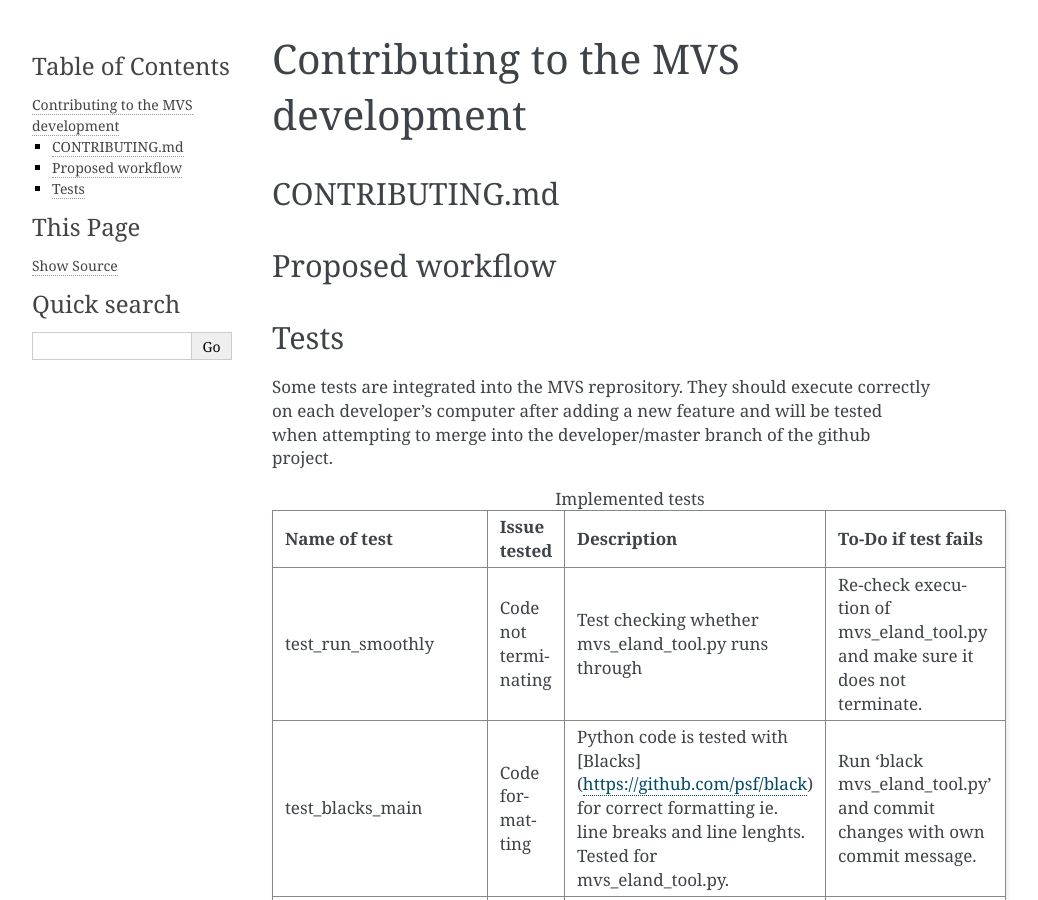
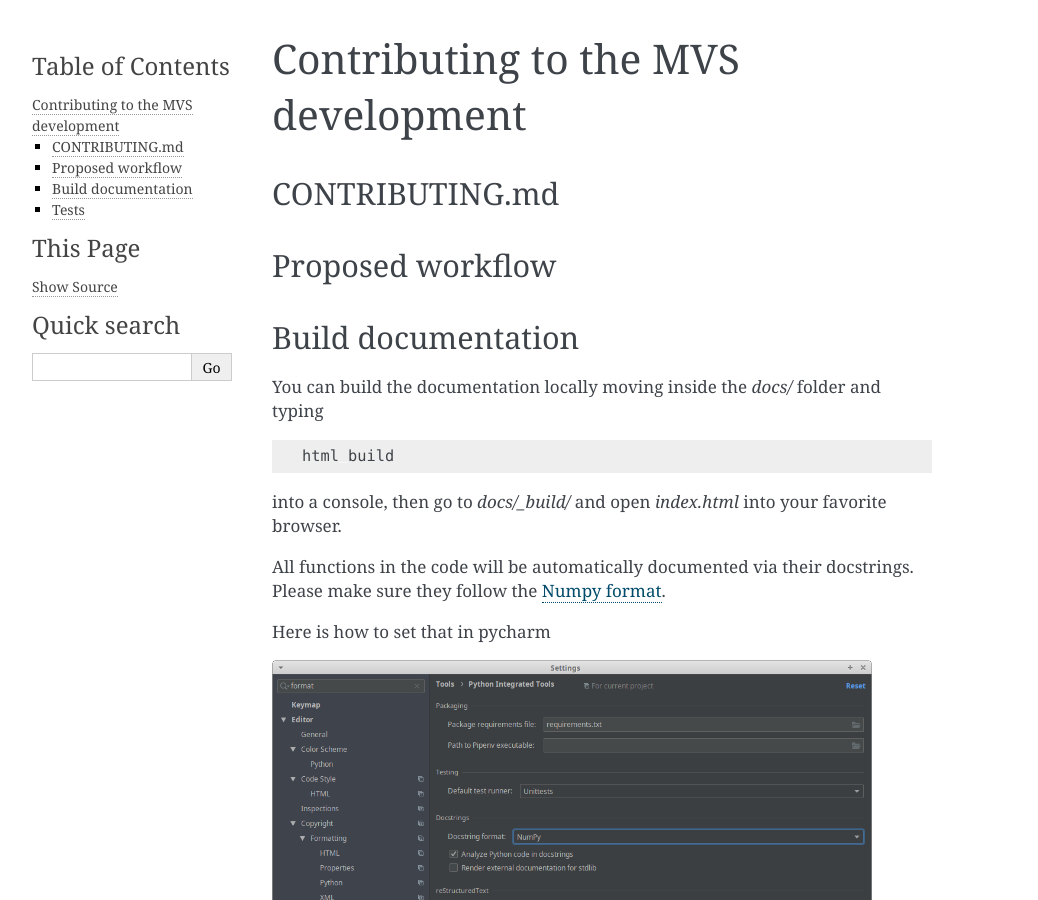
Before and after one commit to rl-institut/multi-vector-simulator, a Sphinx documentation site: the page built from docs/Developing.rst, in a window 1280 px wide and 900 px high. Shown: the whole window, without its empty margins (148-1186 px from the left). Built offline with Sphinx 7.4.7, drawn with Linux system fonts in a browser that asks for light colours.

Commit message:
Include documentation for building the docs locally

```diff
--- a/docs/Developing.rst
+++ b/docs/Developing.rst
@@ -6,6 +6,25 @@ CONTRIBUTING.md
 
 Proposed workflow
 -----------------
+
+Build documentation
+-------------------
+
+You can build the documentation locally moving inside the `docs/` folder and typing
+
+.. code-block:: bash
+
+    html build
+
+into a console, then go to `docs/_build/` and open `index.html` into your favorite browser.
+
+All functions in the code will be automatically documented via their docstrings. Please make sure they follow the `Numpy format <https://numpydoc.readthedocs.io/en/latest/format.html>`_.
+
+Here is how to set that in pycharm
+
+.. image:: _static/docstring-setting.png
+  :width: 600
+  :alt: pycharm docstring's format setting
 
 Tests
 -----
```
Also changed, not shown: docs/_static/docstring-setting.png (added).
